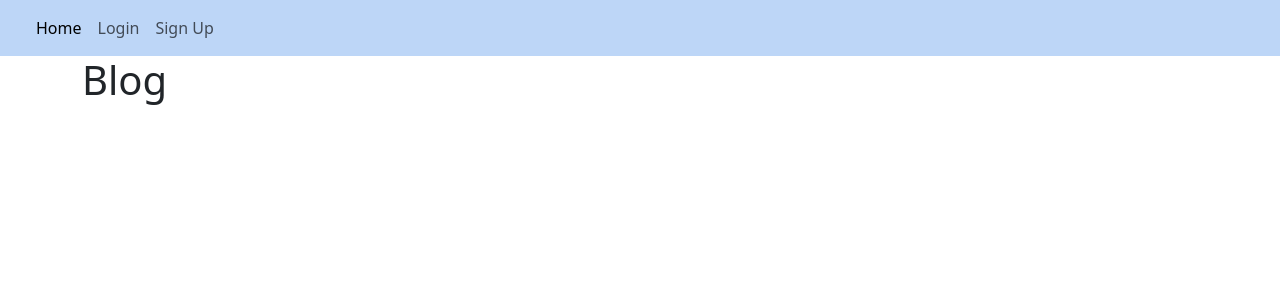
After one commit to vxriantz/Flask_Blog, a Flask app: template website/templates/blog.html in a window 1280 px wide. The commit adds this page. Shown: the top 300 px of the page. Run offline with Flask 3, Linux system fonts and the light colour scheme; the template is opened without the code that fills it, so the values that code supplies are empty.

Commit message:
video 12 - created logout button and renamed logout.html to blog.html, allowed for only signed in users to see logout button, integrated into auth.py and view.py, formatted logout button to the right

```diff
--- /dev/null
+++ b/website/templates/blog.html
@@ -0,0 +1,9 @@
+
+<!-- page extends to template.html -->
+{% extends "template.html"%} {% block title %} Blog {% endblock %}
+
+<!-- logout page content -->
+{% block content%} <h1>Blog</h1>
+
+
+{% endblock %}
--- a/website/templates/template.html
+++ b/website/templates/template.html
@@ -22,10 +22,17 @@
                 <div class="collapse navbar-collapse" id="navbarNavAltMarkup">
                   <div class="navbar-nav">
                     <a class="nav-link active" aria-current="page" href="/home">Home</a>
+                  </div>
+                    {% if user.is_authenticated %}
+                    <div class="navbar-nav ms-auto">
+                    <a class="nav-link" href="/logout">Log Out</a>
+                    </div>
+                    {% else %}
+                    <div class="navbar-nav">
                     <a class="nav-link" href="/login">Login</a>
-                    <a class="nav-link" href="/logout">Log Out</a>
                     <a class="nav-link" href="/sign-up">Sign Up</a>
-                </div>
+                    {% endif %}
+                    </div>
                 </div>
             </div>
         </nav>
--- a/website/views.py
+++ b/website/views.py
@@ -2,6 +2,7 @@
 
 # import external libraries
 from flask import Blueprint, render_template
+from flask_login import login_user, logout_user, login_required, current_user
 
 #set views blueprint
 views = Blueprint("views", __name__)
@@ -12,4 +13,4 @@ views = Blueprint("views", __name__)
 # home route function
 # returns home.html
 def home():
-    return render_template("home.html")
+    return render_template("home.html", user=current_user)
```
Also changed, not shown: website/auth.py (+5 -3 lines), website/templates/logout.html (deleted, +0 -9 lines).
